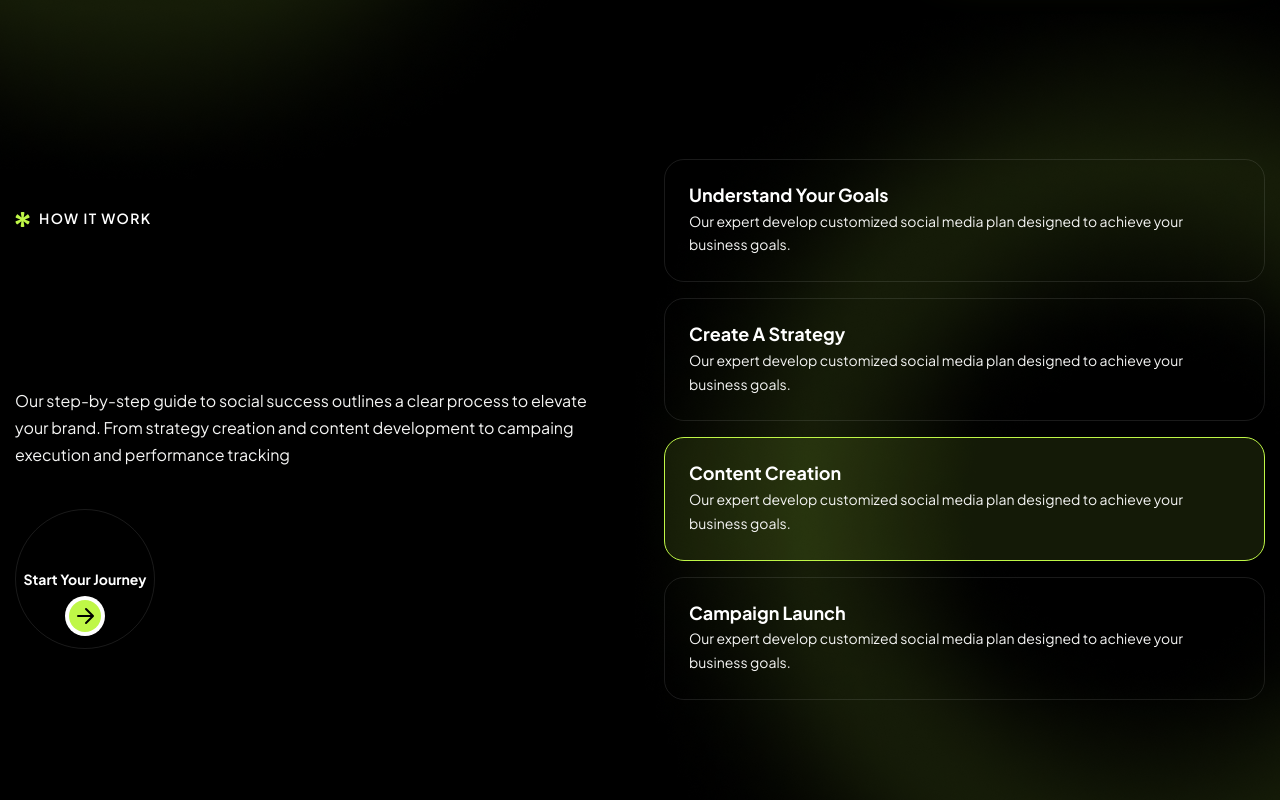
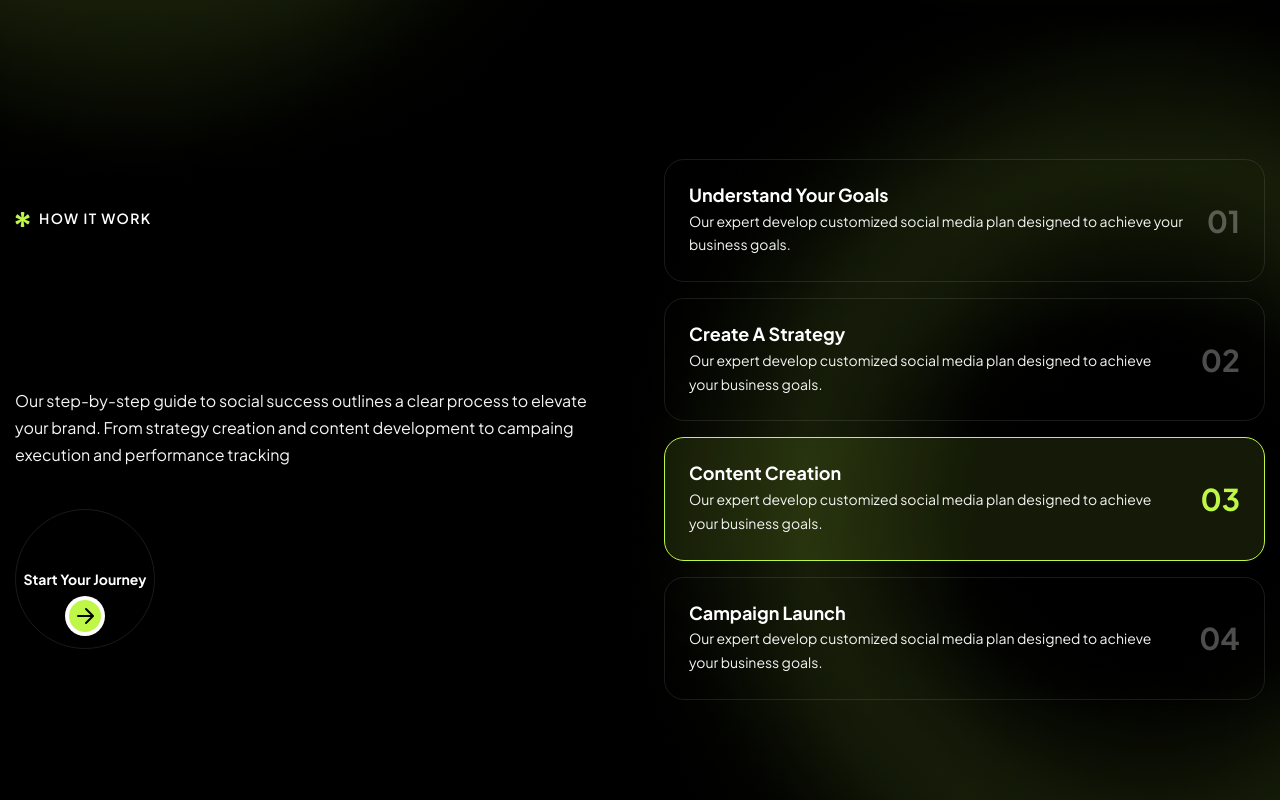
Before and after one commit to Jisap/vite-truesocial2, a React (Vite) app: page / in a window 1280 px wide. Shown: the part 7164-7964 px from the top of the page. Built offline with nearby package versions, Linux system fonts and the light colour scheme.

Commit message:
feat: add HowItWorks section component to home page

```diff
--- a/src/components/sections/home/HowItWorks.jsx
+++ b/src/components/sections/home/HowItWorks.jsx
@@ -92,6 +92,14 @@ const HowItWorks = () => {
                         <h3 className="mb-1 text-lg font-bold text-primary capitalize">{step.title}</h3>
                         <p className="mb-0 text-sm">{step.excerpt}</p>
                       </div>
+
+                      <h2 className={`
+                        shrink-0 text-3xl font-bold
+                        ${active === i ? "text-accent" : "text-primary/30"}
+                      `}
+                      >
+                        {step.no}
+                      </h2>
                     </div>
                   </div>
                 </Reveal>
```
